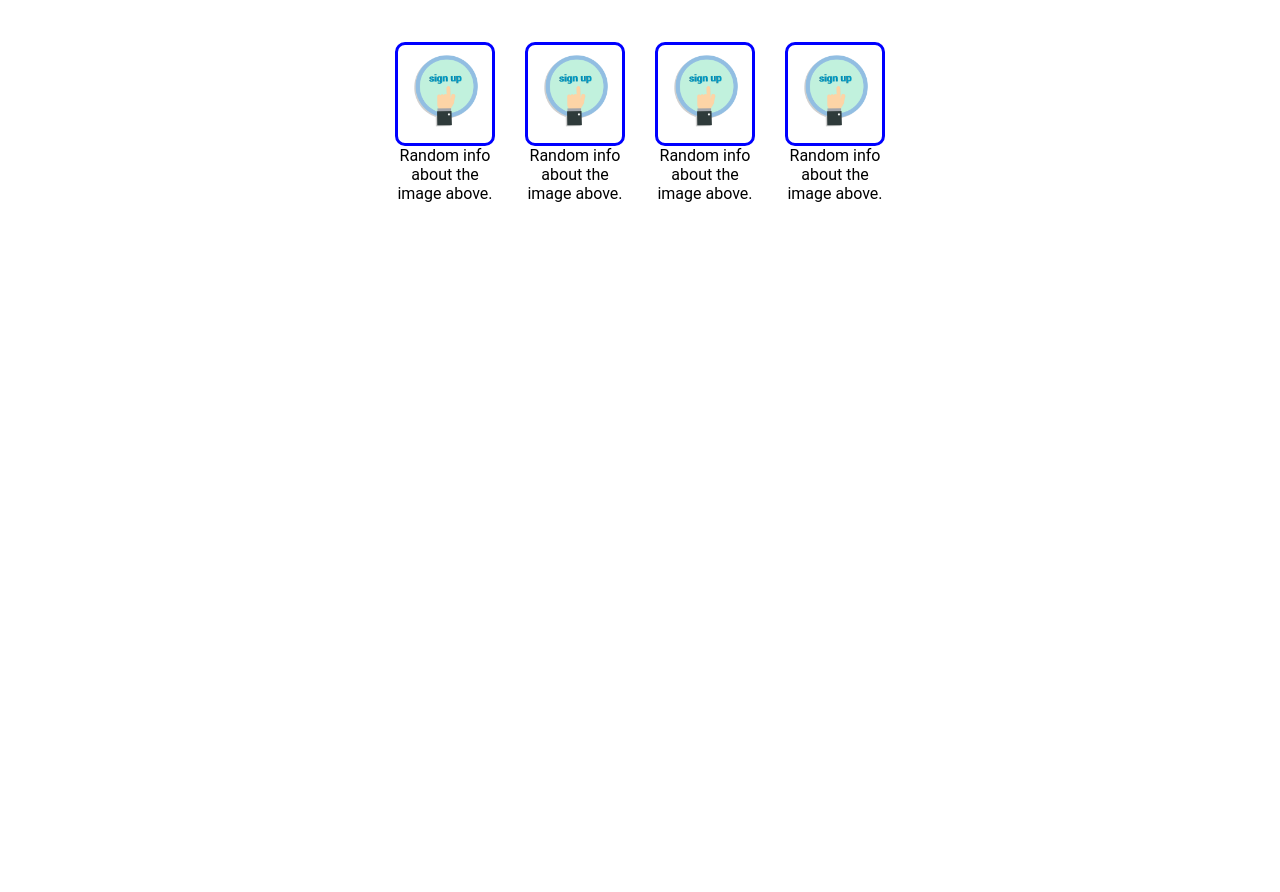
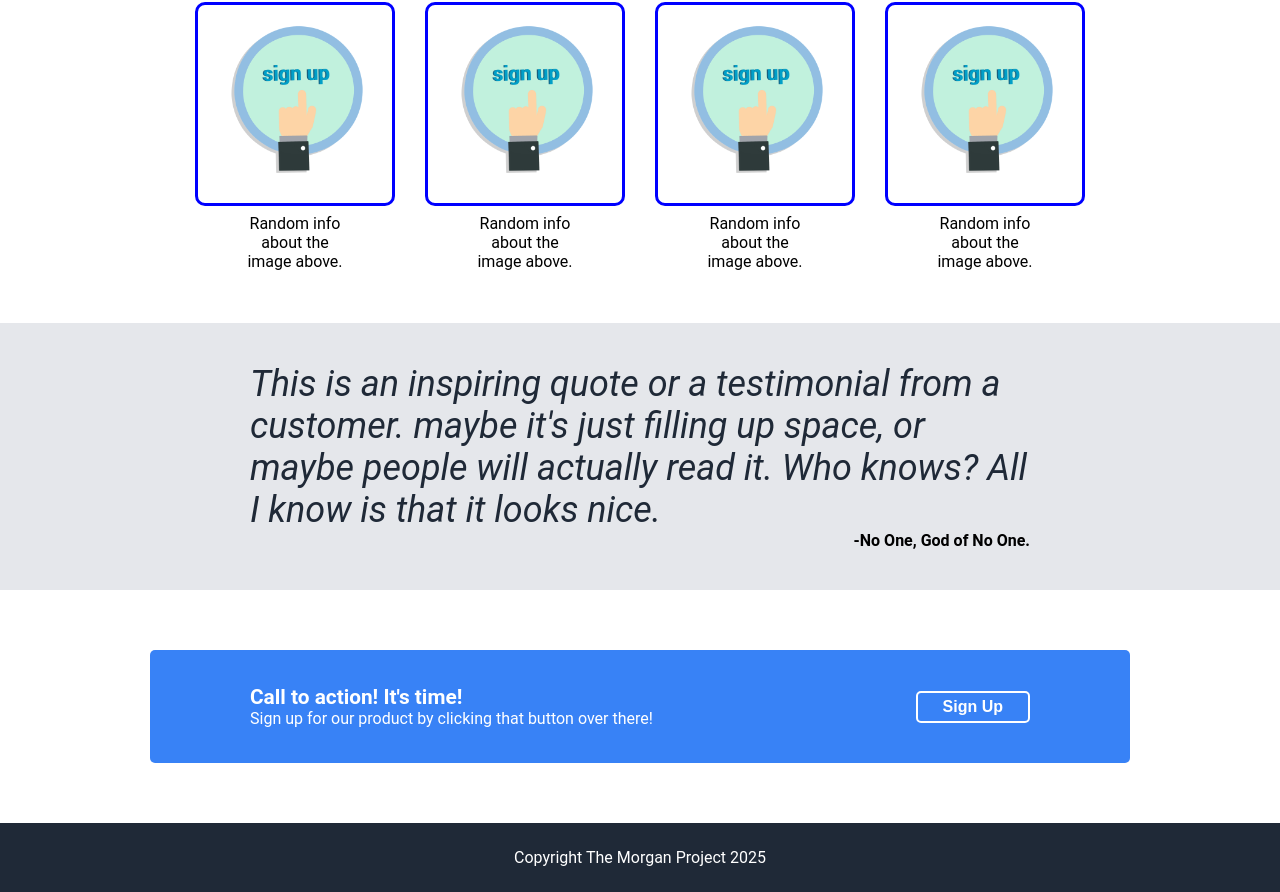
Before and after one commit to Morgan1998/landing-page-project, a plain HTML site: page index.html in a window 1280 px wide. Shown: the part 532-1424 px from the top of the page. Before the commit the page ends 800 px from the top, so only its background shows below. Drawn offline with Linux system fonts and the light colour scheme.

Commit message:
Finalize first complete version of landing page project

```diff
--- a/css/styles.css
+++ b/css/styles.css
@@ -16,16 +16,16 @@ body {
     align-items: center;
     margin: 0px;
     padding-top: 10px;
-    background-color: #1F2937;
+    min-width: max-content;
 }
 
 .header-logo {
-    display: flex;
     font-size: 24px;
     color: #F9FAF8;
     font-weight: 700;
 }
 
+.header-logo,
 .header-links {
     display: flex;
 }
@@ -35,7 +35,6 @@ body {
     display: flex;
     align-items: center;
     flex-wrap: wrap;
-    background-color: #1F2937;
 }
 
 .sign-up-text {
@@ -72,7 +71,7 @@ body {
     flex-direction: column;
     align-items: center;
     justify-content: center;
-    margin: 20px 0;
+    padding: 20px 0;
 }
 
 .random-section-header {
@@ -83,6 +82,8 @@ body {
 .random-section-img-section {
     gap: 30px;
     display: flex;
+    flex-wrap: wrap;
+    justify-content: center;
 }
 
 .random-section-header,
@@ -93,10 +94,12 @@ body {
 .img-txt-pair {
     display: flex;
     flex-direction: column;
+    gap: 0.5em;
+    align-items: center;
 }
 
 .img-container {
-    width: 100px;
+    width: 200px;
     border: solid blue;
     border-radius: 10px;
 }
@@ -106,9 +109,79 @@ body {
     text-align: center;
 }
 
+.quote-section {
+    flex: 1;
+    display: flex;
+    flex-direction: column;
+    background-color: #E5E7EB;
+    padding: 40px 0;
+}
+
+.quote {
+    font-size: 36px;
+    color: #1F2937;
+}
+
+.quote-container {
+    display: flex;
+    flex-direction: column;
+}
+
+.quote-author {
+    align-self: end;
+}
+
+.call-to-action-section {
+    display: flex;
+    flex-direction: column;
+    padding: 60px;
+}
+
+.call-to-action {
+    display: flex;
+    justify-content: space-between;
+    align-items: center;
+    border-radius: 5px;
+    padding: 35px 100px;
+    min-width: min-content;
+}
+
+.call-to-action div p {
+    color: white;
+}
+
+.call-to-action .its-time {
+    font-size: 1.3em;
+}
+
+.call-to-action-button {
+    font-size: 1em;
+    font-weight: 800;
+    min-width: max-content;
+    color: white;
+    border: 2px solid white;
+    padding: 5px 25px;
+    border-radius: 5px;
+}
+
+.footer {
+    display: flex;
+    justify-content: center;
+    padding: 25px 0;
+}
+
+.footer p {
+    color: white;
+}
+
 .centered {
     padding-left: 150px;
     padding-right: 150px;
+}
+
+.centered.quote-section {
+    padding-left: 250px;
+    padding-right:250px;
 }
 
 ul {
@@ -128,17 +201,29 @@ p {
     padding-top: 0;
 }
 
-button {
+.sign-up-button {
     font-weight: 800;
-    background-color: rgb(76, 139, 255);
     color: white;
     border: none;
     padding: 6px 25px;
     border-radius: 5px;
+    align-self: flex-start;
+    margin-top: 1em;
+}
+
+.header,
+.sign-up-section,
+.footer {
+    background-color: #1F2937;
 }
 
 .sign-up-button,
-button {
-    align-self: flex-start;
-    margin-top: 1em;
+.call-to-action-button,
+.call-to-action {
+    background-color: #3882F6;
 }
+
+a {
+    color: white;
+    text-decoration: none;
+}
--- a/index.html
+++ b/index.html
@@ -11,18 +11,18 @@
             <div class="header-logo">Header Logo</div>
             <div class="header-links">
                 <ul>
-                    <li>link one</li>
-                    <li>link two</li>
-                    <li>link three</li>
+                    <li><a href="">link one</a></li>
+                    <li><a href="">link two</a></li>
+                    <li><a href="">link three</a></li>
                 </ul>
             </div>
         </div>
         <div class="sign-up-section centered">
             <div class="sign-up-text">
                 <p class="hero">This website is awesome</p>
-                <p class="hero-2">blah blah please sign up because blah blah
-                    blah best thing since canned bread</p>
-                <button class="sign-up-button">Sign Up</button>
+                <p class="hero-2">This website is so amazing, so please go ahead
+                    and sign up!</p>
+                <button class="sign-up-button"><a href="">Sign Up</a></button>
             </div>
             <div class="sign-up-img-container">
                 <img src="./img/sign-up.png" alt="A nice image to make you wanna
@@ -58,6 +58,29 @@
                 </div>
             </div>
         </div>
+        <div class="quote-section centered">
+            <div class="quote-container">
+                <p><em class="quote">This is an inspiring quote or a testimonial from a customer.
+                    maybe it's just filling up space, or maybe people will
+                    actually read it. Who knows? All I know is that it looks
+                    nice.</em>
+                <p class="quote-author"><strong>-No One, God of No One.</strong></p>
+                </p>
+            </div>
+        </div>
+        <div class="call-to-action-section centered">
+            <div class="call-to-action">
+                <div>
+                    <p class="its-time"><strong>Call to action! It's time!</strong></p>
+                    <p>Sign up for our product by clicking that button
+                        over there!</p>
+                </div>
+                <button class="call-to-action-button"><a href="">Sign Up</a></button>
+            </div>
+        </div>
+        <div class="footer centered">
+            <p>Copyright The Morgan Project 2025</p>
+        </div>
     </body>
 
 </html>
```
